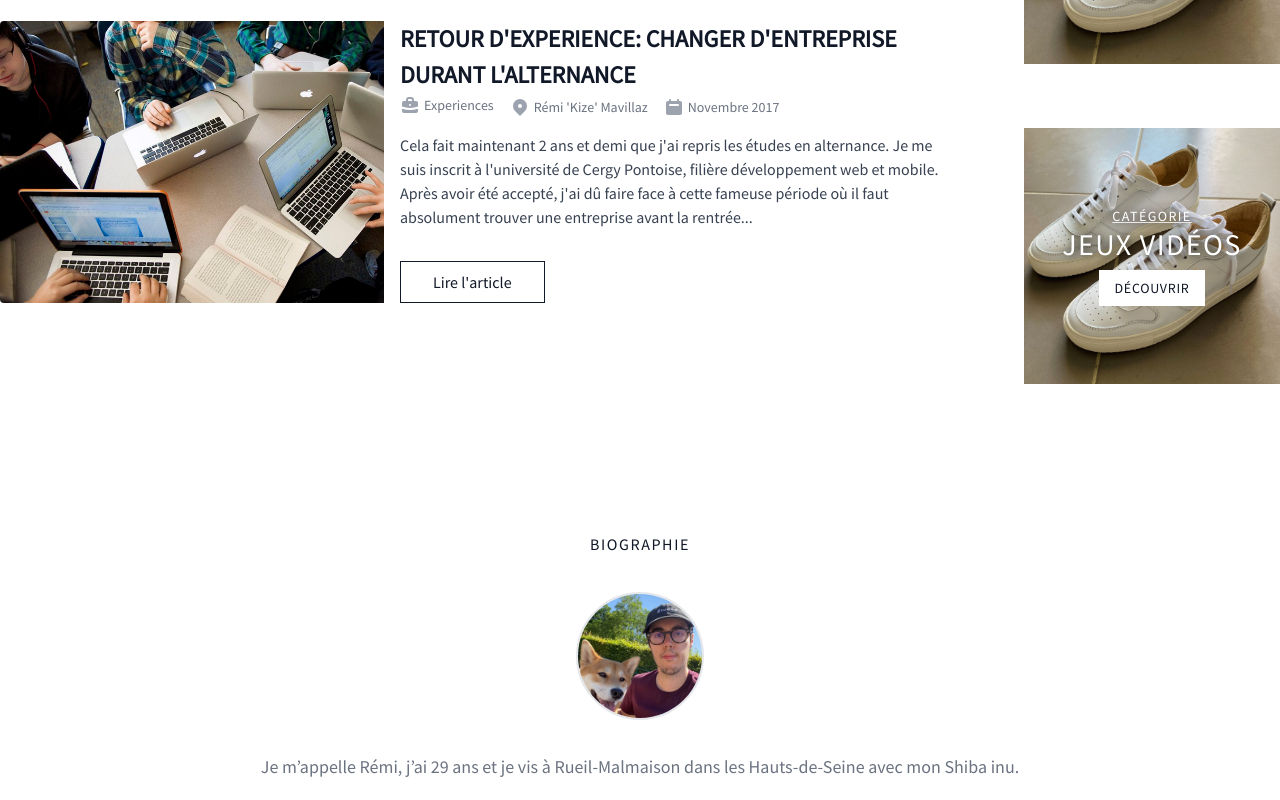
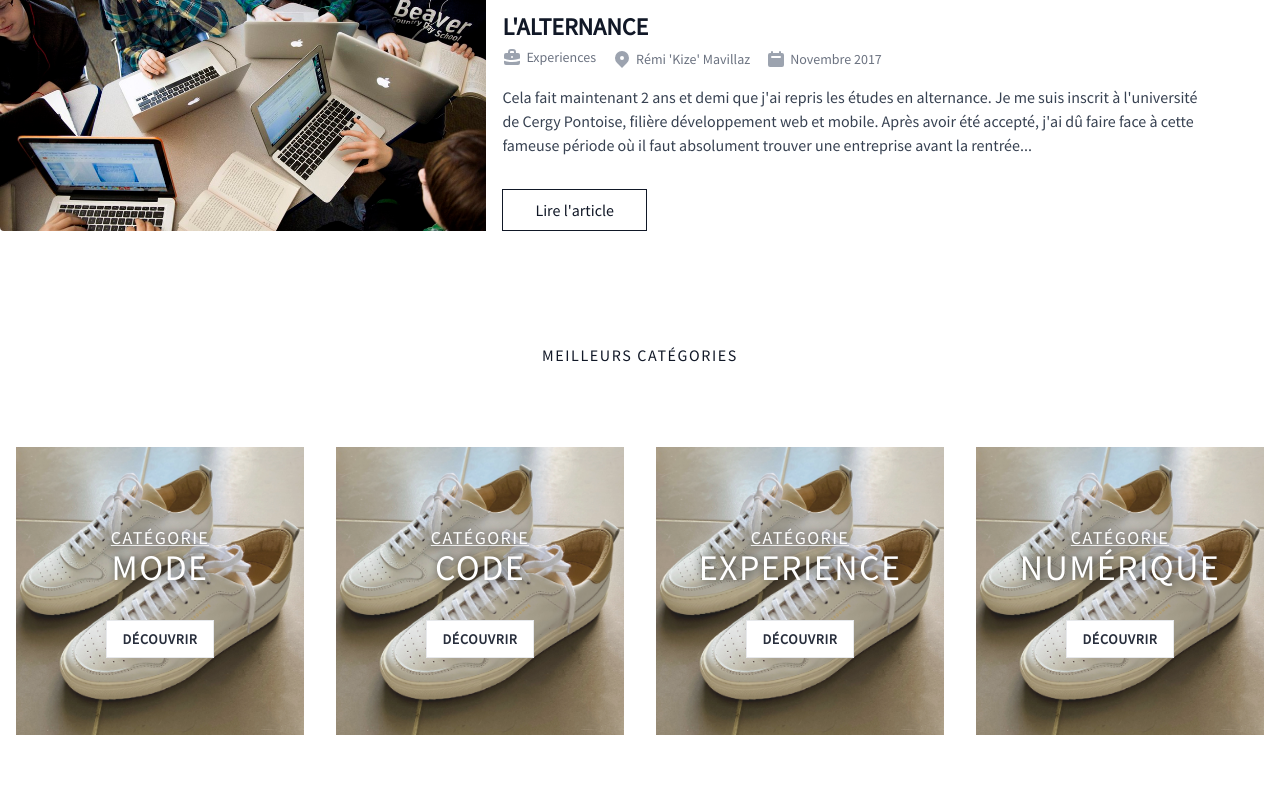
Before and after one commit to KizeRemi/kize_blog, a Next.js app: page / in a window 1280 px wide. Shown: the part 1660-2460 px from the top of the page. Built offline with nearby package versions, Linux system fonts and the light colour scheme.

Commit message:
category link improvement

```diff
--- a/components/CategoryButton.js
+++ /dev/null
@@ -1,11 +0,0 @@
-import React from 'react';
-
-const CategoryButton = ({ label, imageUrl }) => (
-  <button style={{ backgroundImage: `url('${imageUrl}')` }} className="mx-2 lg:mx-auto bg-cover my-8 text-sm w-64 h-64 flex flex-col justify-center items-center uppercase tracking-widest">
-    <div style={{ textShadow: '1px 0 10px black' }} className="font-thin underline -mb-2">Catégorie</div>
-    <div style={{ textShadow: '2px 0 10px black' }} className="my-2 text-3xl font-weight">{label}</div>
-    <div className="bg-white text-gray-900 px-4 py-2 tracking-wider">Découvrir</div>
-  </button>
-);
-
-export default CategoryButton;
--- a/components/Link/NextLink.jsx
+++ /dev/null
@@ -1,15 +0,0 @@
-import { withRouter } from 'next/router';
-import Link from 'next/link';
-import React, { Children } from 'react';
-
-const NextLink = ({ router, children, ...props }) => {
-  const child = Children.only(children);
-
-  return <Link {...props}>{React.cloneElement(child, {
-    active: router && router.pathname === props.href,
-    default: !router || router.pathname !== props.href,
-
-  })}</Link>;
-};
-
-export default withRouter(NextLink);
--- a/components/Link/index.js
+++ /dev/null
@@ -1 +0,0 @@
-export { default as NextLink } from './NextLink';
--- a/components/VerticalArticleCard.js
+++ b/components/VerticalArticleCard.js
@@ -1,5 +1,5 @@
 import React from 'react';
-import Link from 'next/link';
+import { ButtonLink } from '../components/links'
 
 const VerticalArticleCard = ({ imageUrl, date, title, description, category, link }) => (
     <div class="h-full rounded-xs overflow-hidden">
@@ -7,13 +7,9 @@ const VerticalArticleCard = ({ imageUrl, date, title, description, category, lin
       <div class="h-full p-2">
         <h3 class="tracking-widest text-xs title-font font-bold text-gray-400 mb-1 uppercase mt-2">{category}</h3>
         <h2 class="text-2xl font-semibold leading-7 text-gray-900 mb-3 uppercase">{title}</h2>
-        <p class="leading-relaxed text-gray-700 my-5">{description}</p>
+        <p class="leading-6 text-gray-700 my-5">{description}</p>
         <div class="flex items-center flex-wrap justify-between mt-6">
-          <Link href={link}>
-            <a className="text-gray-900 border border-gray-900 hover:text-white hover:bg-gray-900 py-2 px-8">
-              Lire l'article
-            </a>
-          </Link>
+          <ButtonLink href={link}>Lire l'article</ButtonLink>
           <span class="text-gray-400 inline-flex items-center lg:ml-auto md:ml-0 ml-auto leading-none text-sm pr-3 py-1 border-r-2 border-gray-200">
             {date}
           </span>
--- /dev/null
+++ b/components/links/ButtonLink.js
@@ -0,0 +1,18 @@
+import React from 'react';
+import Link from 'next/link';
+import { string, node } from 'prop-types';
+
+const ButtonLink = ({ children, href }) => (
+  <Link href={href}>
+    <a className="text-gray-900 border border-gray-900 hover:text-white hover:bg-gray-900 py-2 px-8">
+      {children}
+    </a>
+  </Link>
+);
+
+ButtonLink.propTypes = {
+  children: node.isRequired,
+  href: string.isRequired,
+};
+
+export default ButtonLink;
--- /dev/null
+++ b/components/links/CategoryLink.js
@@ -0,0 +1,22 @@
+import React from 'react';
+import Link from 'next/link';
+import { string, node } from 'prop-types';
+
+const CategoryLink = ({ href, label, imageUrl, children }) => (
+  <Link href={href}>
+    <a style={{ backgroundImage: `url('${imageUrl}')` }} className="block mx-2 lg:mx-auto bg-cover my-8 text-sm w-full sm:w-72 h-72 flex flex-col justify-center items-center uppercase tracking-widest opacity-90">
+      <div style={{ textShadow: '1px 0 10px black' }} className="font-thin underline text-lg -mb-2">Catégorie</div>
+      <div style={{ textShadow: '2px 0 10px black' }} className="mt-1 mb-8 text-4xl font-weight">{label}</div>
+      <div className="border border-gray-200 font-bold bg-white text-gray-900 px-4 py-2 tracking-wider">{children}</div>
+    </a>
+  </Link>
+);
+
+CategoryLink.propTypes = {
+  children: node.isRequired,
+  imageUrl: string.isRequired,
+  label: string.isRequired,
+  href: string.isRequired,
+};
+
+export default CategoryLink;
--- /dev/null
+++ b/components/links/index.js
@@ -0,0 +1,2 @@
+export { default as ButtonLink } from './ButtonLink';
+export { default as CategoryLink } from './CategoryLink';
--- a/constants/categories.js
+++ b/constants/categories.js
@@ -1,6 +1,6 @@
 export const CATEGORIES = [
-  { label: 'Mode', imageUrl: '/images/sneakers-cat.jpg'},
-  { label: 'Code', imageUrl: '/images/sneakers-cat.jpg'},
-  { label: 'Experience', imageUrl: '/images/sneakers-cat.jpg'},
-  { label: 'Jeux vidéos', imageUrl: '/images/sneakers-cat.jpg'},
+  { label: 'Mode', imageUrl: '/images/sneakers-cat.jpg', href: '/articles'},
+  { label: 'Code', imageUrl: '/images/sneakers-cat.jpg', href: '/articles'},
+  { label: 'Experience', imageUrl: '/images/sneakers-cat.jpg', href: '/articles'},
+  { label: 'Numérique', imageUrl: '/images/sneakers-cat.jpg', href: '/articles'},
 ]
--- a/pages/index.js
+++ b/pages/index.js
@@ -3,10 +3,10 @@ import Head from 'next/head';
 import Header from '../components/Header';
 import ArticleCard from '../components/ArticleCard';
 import Title from '../components/Title';
-import CategoryButton from '../components/CategoryButton';
 import Resume from '../components/Resume';
 import Paragraph from '../components/Paragraph';
 import CallToAction from '../components/CallToAction';
+import { CategoryLink } from '../components/links';
 
 import { CATEGORIES } from '../constants/categories';
 import { CTA_LINKS } from '../constants/menu';
@@ -20,7 +20,7 @@ const Home = () => (
     <section class="text-gray-600 my-8">
       <Header />
     </section>
-    <div className="my-20 bg-white container mx-auto">
+    <section className="my-20 bg-white container mx-auto">
       <Title centered as="h2" weight="thin" uppercase>Derniers articles</Title>
       <div className="flex flex-col lg:flex-row">
         <div className="flex-1 divide-y divide-gray-400 lg:pr-16">
@@ -57,11 +57,14 @@ const Home = () => (
             description="Cela fait maintenant 2 ans et demi que j'ai repris les études en alternance. Je me suis inscrit à l'université de Cergy Pontoise, filière développement web et mobile. Après avoir été accepté, j'ai dû faire face à cette fameuse période où il faut absolument trouver une entreprise avant la rentrée..."
           />
         </div>
-        <div className="flex flex-row flex-wrap lg:flex-col text-white justify-center lg:my-8">
-          {CATEGORIES.map((category) => <CategoryButton {...category} />)}
-        </div>
       </div>
-    </div>
+    </section>
+    <section className="my-20 bg-white container mx-auto">
+      <Title centered as="h2" weight="thin" uppercase>Meilleurs catégories</Title>
+      <div className="flex flex-row flex-wrap text-white justify-center lg:my-8">
+        {CATEGORIES.map((category) => <CategoryLink {...category}>Découvrir</CategoryLink>)}
+      </div>
+    </section>
     <section class="flex flex-col items-center md:text-center my-8 bg-white container mx-auto">
       <Title centered as="h2" weight="thin" uppercase>Biographie</Title>
       <Resume title="Biographie" name="Mavillaz Rémi" job="Développeur web React - Node.js - GraphQL" imageUrl="/images/avatar.jpg">
```
